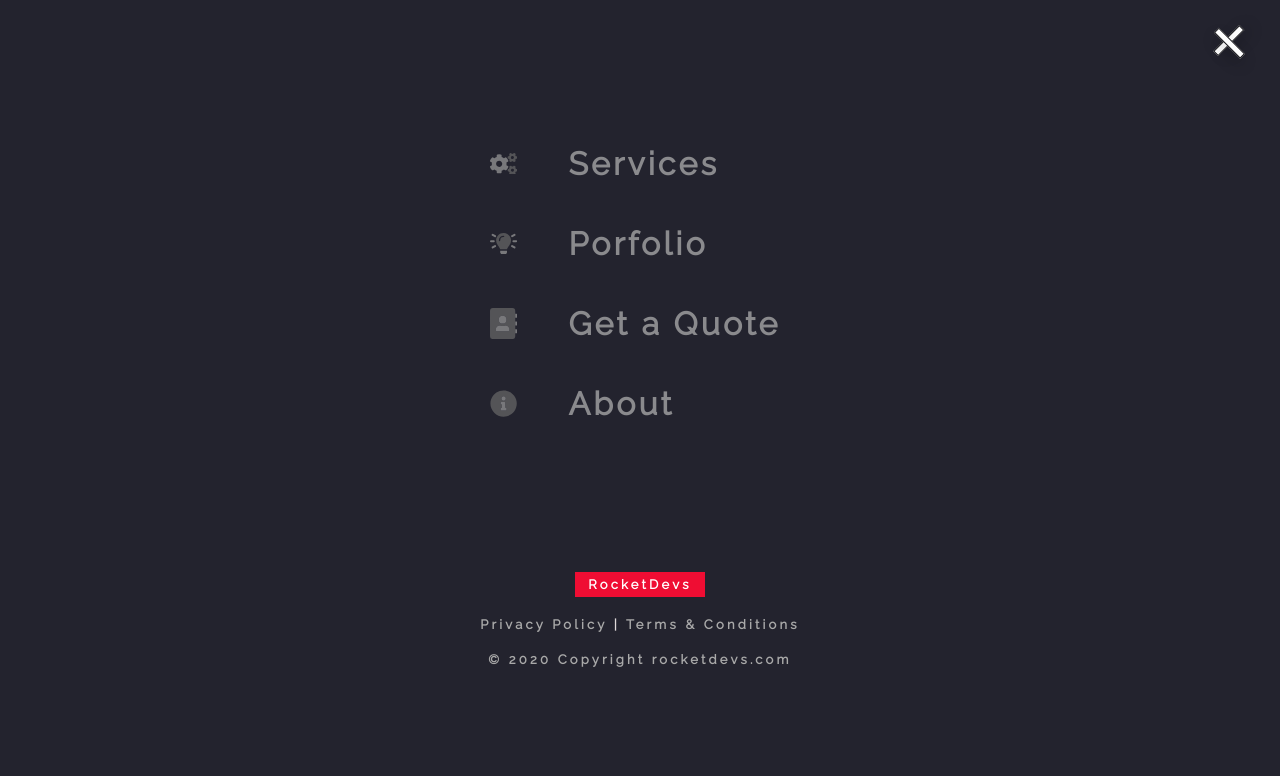
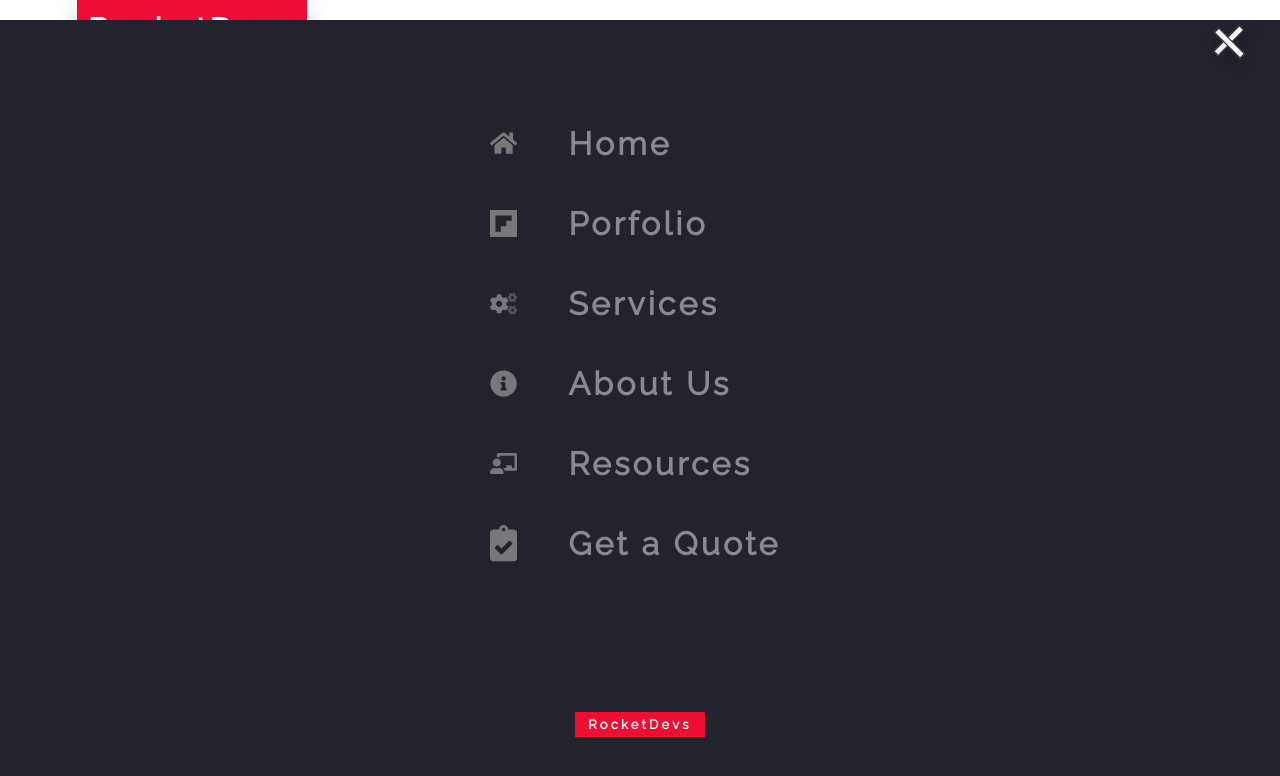
Before and after one commit to christopher73/rocketdevs.com, a React (Create React App) app: page /e-commerce in a window 1280 px wide. Both pictures are taken after a click on the element 1229 px from the left and 28 px from the top of the page. Shown: the top 776 px of the page. Built offline with nearby package versions, Linux system fonts and the light colour scheme.

Commit message:
logo fix

```diff
--- a/src/App.js
+++ b/src/App.js
@@ -3,6 +3,7 @@ import { BrowserRouter as Router, Switch, Route } from "react-router-dom";
 import Landing from "./pages/Landing";
 import Logo from "./components/Logo/Logo";
 import NavBar from "./components/NavBar";
+import Footer from "./components/Footer/Footer";
 import IntAndMod from "./pages/Services/IntAndMod";
 import SEOservices from "./pages/Services/SEOservices";
 import SoftwareDev from "./pages/Services/SoftwareDev";
@@ -26,6 +27,7 @@ export default function App() {
           <Route path="/privacy-policy" component={PrivacyPolicy} />
           <Route path="/terms-and-conditions" component={TermsAndConditions} />
         </Switch>
+        <Footer hideLogo={true} hideText={false} />
       </Router>
     </React.Fragment>
   );
--- a/src/components/Footer/Footer.js
+++ b/src/components/Footer/Footer.js
@@ -1,10 +1,12 @@
 import React from "react";
 import "./styles.css";
 import { Link } from "react-router-dom";
-export default function Footer({ hideLogo }) {
+export default function Footer({ hideLogo, hideText }) {
   return (
     <div className="footer-container">
-      {hideLogo ? <div className="footer-logo">RocketDevs</div> : null}
+      {!hideLogo ? <div className="footer-logo">RocketDevs</div> : null}
+      {!hideText ? (
+        <>
           <div className="footer-div-link">
             <Link to="/privacy-policy">Privacy Policy</Link>
             {" | "}
@@ -12,9 +14,12 @@ export default function Footer({ hideLogo }) {
           </div>
           <div className="footer-div-text">
             <p className="footer-text">
-          © 2020 Copyright <a href="https://rocketdevs.com/">rocketdevs.com</a>
+              © 2020 Copyright{" "}
+              <a href="https://rocketdevs.com/">rocketdevs.com</a>
             </p>
           </div>
+        </>
+      ) : null}
     </div>
   );
 }
--- a/src/components/Forms/styles.css
+++ b/src/components/Forms/styles.css
@@ -48,6 +48,7 @@
   margin: auto;
   display: flex;
   flex-wrap: wrap;
+  padding-bottom: 10px;
 }
 .form-field {
   min-width: 100%;
--- a/src/components/NavBar/NavBar.js
+++ b/src/components/NavBar/NavBar.js
@@ -2,10 +2,57 @@ import React from "react";
 // import DarkMode from "../DarkMode/DarkMode";
 import Footer from "../Footer/Footer";
 import { HashLink } from "react-router-hash-link";
+import { Link } from "react-router-dom";
 export default function NavBar(props) {
   return (
     <nav className="navbar">
       <ul className="navbar-nav">
+        <li className="nav-item">
+          <Link to="/" onClick={() => props.show()} className="nav-link">
+            <svg
+              aria-hidden="true"
+              focusable="false"
+              data-prefix="fas"
+              data-icon="home"
+              role="img"
+              xmlns="http://www.w3.org/2000/svg"
+              viewBox="0 0 576 512"
+              className="svg-inline--fa fa-home fa-w-18 fa-2x"
+            >
+              <path
+                fill="currentColor"
+                d="M280.37 148.26L96 300.11V464a16 16 0 0 0 16 16l112.06-.29a16 16 0 0 0 15.92-16V368a16 16 0 0 1 16-16h64a16 16 0 0 1 16 16v95.64a16 16 0 0 0 16 16.05L464 480a16 16 0 0 0 16-16V300L295.67 148.26a12.19 12.19 0 0 0-15.3 0zM571.6 251.47L488 182.56V44.05a12 12 0 0 0-12-12h-56a12 12 0 0 0-12 12v72.61L318.47 43a48 48 0 0 0-61 0L4.34 251.47a12 12 0 0 0-1.6 16.9l25.5 31A12 12 0 0 0 45.15 301l235.22-193.74a12.19 12.19 0 0 1 15.3 0L530.9 301a12 12 0 0 0 16.9-1.6l25.5-31a12 12 0 0 0-1.7-16.93z"
+                className="fa-primary"
+              ></path>
+            </svg>
+            <span className="link-text">Home</span>
+          </Link>
+        </li>{" "}
+        <li className="nav-item">
+          <Link
+            to="/portfolio"
+            onClick={() => props.show()}
+            className="nav-link"
+          >
+            <svg
+              aria-hidden="true"
+              focusable="false"
+              data-prefix="fab"
+              data-icon="flipboard"
+              role="img"
+              xmlns="http://www.w3.org/2000/svg"
+              viewBox="0 0 448 512"
+              className="svg-inline--fa fa-flipboard fa-w-14 fa-2x"
+            >
+              <path
+                fill="currentColor"
+                d="M0 32v448h448V32H0zm358.4 179.2h-89.6v89.6h-89.6v89.6H89.6V121.6h268.8v89.6z"
+                className="fa-primary"
+              ></path>
+            </svg>
+            <span className="link-text">Porfolio</span>
+          </Link>
+        </li>{" "}
         <li className="nav-item">
           <HashLink
             to="/#services"
@@ -40,36 +87,54 @@ export default function NavBar(props) {
         </li>
         <li className="nav-item">
           <HashLink
-            to="/#get-a-quote-form"
+            to="/#about"
             onClick={() => props.show()}
             className="nav-link"
           >
             <svg
               aria-hidden="true"
               focusable="false"
-              data-prefix="fad"
-              data-icon="lightbulb-on"
+              data-prefix="fas"
+              data-icon="info-circle"
+              role="img"
+              xmlns="http://www.w3.org/2000/svg"
+              viewBox="0 0 512 512"
+              className="svg-inline--fa fa-info-circle fa-w-16 fa-2x"
+            >
+              <path
+                fill="currentColor"
+                d="M256 8C119.043 8 8 119.083 8 256c0 136.997 111.043 248 248 248s248-111.003 248-248C504 119.083 392.957 8 256 8zm0 110c23.196 0 42 18.804 42 42s-18.804 42-42 42-42-18.804-42-42 18.804-42 42-42zm56 254c0 6.627-5.373 12-12 12h-88c-6.627 0-12-5.373-12-12v-24c0-6.627 5.373-12 12-12h12v-64h-12c-6.627 0-12-5.373-12-12v-24c0-6.627 5.373-12 12-12h64c6.627 0 12 5.373 12 12v100h12c6.627 0 12 5.373 12 12v24z"
+                className="fa-primary"
+              ></path>
+            </svg>
+            <span className="link-text">About Us</span>
+          </HashLink>
+        </li>{" "}
+        <li className="nav-item">
+          <Link
+            to="/resources"
+            onClick={() => props.show()}
+            className="nav-link"
+          >
+            <svg
+              aria-hidden="true"
+              focusable="false"
+              data-prefix="fas"
+              data-icon="chalkboard-teacher"
               role="img"
               xmlns="http://www.w3.org/2000/svg"
               viewBox="0 0 640 512"
-              className="svg-inline--fa fa-lightbulb-on fa-w-20 fa-3x"
+              className="svg-inline--fa fa-chalkboard-teacher fa-w-20 fa-2x"
             >
-              <g className="fa-group">
               <path
                 fill="currentColor"
-                  d="M319.45,0C217.44.31,144,83,144,176a175,175,0,0,0,43.56,115.78c16.52,18.85,42.36,58.22,52.21,91.44,0,.28.07.53.11.78H400.12c0-.25.07-.5.11-.78,9.85-33.22,35.69-72.59,52.21-91.44A175,175,0,0,0,496,176C496,78.63,416.91-.31,319.45,0ZM320,96a80.09,80.09,0,0,0-80,80,16,16,0,0,1-32,0A112.12,112.12,0,0,1,320,64a16,16,0,0,1,0,32Z"
-                  className="fa-secondary"
-                ></path>
-                <path
-                  fill="currentColor"
-                  d="M240.06,454.34A32,32,0,0,0,245.42,472l17.1,25.69c5.23,7.91,17.17,14.28,26.64,14.28h61.7c9.47,0,21.41-6.37,26.64-14.28L394.59,472A37.47,37.47,0,0,0,400,454.34L400,416H240ZM112,192a24,24,0,0,0-24-24H24a24,24,0,0,0,0,48H88A24,24,0,0,0,112,192Zm504-24H552a24,24,0,0,0,0,48h64a24,24,0,0,0,0-48ZM131.08,55.22l-55.42-32a24,24,0,1,0-24,41.56l55.42,32a24,24,0,1,0,24-41.56Zm457.26,264-55.42-32a24,24,0,1,0-24,41.56l55.42,32a24,24,0,0,0,24-41.56Zm-481.26-32-55.42,32a24,24,0,1,0,24,41.56l55.42-32a24,24,0,0,0-24-41.56ZM520.94,100a23.8,23.8,0,0,0,12-3.22l55.42-32a24,24,0,0,0-24-41.56l-55.42,32a24,24,0,0,0,12,44.78Z"
+                d="M208 352c-2.39 0-4.78.35-7.06 1.09C187.98 357.3 174.35 360 160 360c-14.35 0-27.98-2.7-40.95-6.91-2.28-.74-4.66-1.09-7.05-1.09C49.94 352-.33 402.48 0 464.62.14 490.88 21.73 512 48 512h224c26.27 0 47.86-21.12 48-47.38.33-62.14-49.94-112.62-112-112.62zm-48-32c53.02 0 96-42.98 96-96s-42.98-96-96-96-96 42.98-96 96 42.98 96 96 96zM592 0H208c-26.47 0-48 22.25-48 49.59V96c23.42 0 45.1 6.78 64 17.8V64h352v288h-64v-64H384v64h-76.24c19.1 16.69 33.12 38.73 39.69 64H592c26.47 0 48-22.25 48-49.59V49.59C640 22.25 618.47 0 592 0z"
                 className="fa-primary"
               ></path>
-              </g>
             </svg>
-            <span className="link-text">Porfolio</span>
-          </HashLink>
-        </li>{" "}
+            <span className="link-text">Resources</span>
+          </Link>
+        </li>
         <li className="nav-item">
           <HashLink
             to="/#get-a-quote-form"
@@ -79,63 +144,24 @@ export default function NavBar(props) {
             <svg
               aria-hidden="true"
               focusable="false"
-              data-prefix="fad"
-              data-icon="address-book"
+              data-prefix="fas"
+              data-icon="clipboard-check"
               role="img"
               xmlns="http://www.w3.org/2000/svg"
-              viewBox="0 0 448 512"
-              className="svg-inline--fa fa-address-book fa-w-14 fa-fw fa-lg"
+              viewBox="0 0 384 512"
+              className="svg-inline--fa fa-clipboard-check fa-w-12 fa-2x"
             >
-              <g className="fa-group">
               <path
                 fill="currentColor"
-                  d="M416 48a48 48 0 0 0-48-48H48A48 48 0 0 0 0 48v416a48 48 0 0 0 48 48h320a48 48 0 0 0 48-48zm-208 80a64 64 0 1 1-64 64 64.06 64.06 0 0 1 64-64zm112 236.8c0 10.6-10 19.2-22.4 19.2H118.4C106 384 96 375.4 96 364.8v-19.2c0-31.8 30.1-57.6 67.2-57.6h5a103 103 0 0 0 79.6 0h5c37.1 0 67.2 25.8 67.2 57.6z"
-                  className="fa-secondary"
-                ></path>
-                <path
-                  fill="currentColor"
-                  d="M252.8 288h-5a103 103 0 0 1-79.6 0h-5c-37.1 0-67.2 25.8-67.2 57.6v19.2c0 10.6 10 19.2 22.4 19.2h179.2c12.4 0 22.4-8.6 22.4-19.2v-19.2c0-31.8-30.1-57.6-67.2-57.6zM208 256a64 64 0 1 0-64-64 64.06 64.06 0 0 0 64 64zm228-32h-20v64h20a12 12 0 0 0 12-12v-40a12 12 0 0 0-12-12zm0 128h-20v64h20a12 12 0 0 0 12-12v-40a12 12 0 0 0-12-12zm0-256h-20v64h20a12 12 0 0 0 12-12v-40a12 12 0 0 0-12-12z"
+                d="M336 64h-80c0-35.3-28.7-64-64-64s-64 28.7-64 64H48C21.5 64 0 85.5 0 112v352c0 26.5 21.5 48 48 48h288c26.5 0 48-21.5 48-48V112c0-26.5-21.5-48-48-48zM192 40c13.3 0 24 10.7 24 24s-10.7 24-24 24-24-10.7-24-24 10.7-24 24-24zm121.2 231.8l-143 141.8c-4.7 4.7-12.3 4.6-17-.1l-82.6-83.3c-4.7-4.7-4.6-12.3.1-17L99.1 285c4.7-4.7 12.3-4.6 17 .1l46 46.4 106-105.2c4.7-4.7 12.3-4.6 17 .1l28.2 28.4c4.7 4.8 4.6 12.3-.1 17z"
                 className="fa-primary"
               ></path>
-              </g>
             </svg>
             <span className="link-text">Get a Quote</span>
           </HashLink>
         </li>
-        <li className="nav-item">
-          <HashLink
-            to="/#about"
-            onClick={() => props.show()}
-            className="nav-link"
-          >
-            <svg
-              aria-hidden="true"
-              focusable="false"
-              data-prefix="fad"
-              data-icon="info-circle"
-              role="img"
-              xmlns="http://www.w3.org/2000/svg"
-              viewBox="0 0 512 512"
-              className="svg-inline--fa fa-info-circle fa-w-16 fa-lg"
-            >
-              <g className="fa-group">
-                <path
-                  fill="currentColor"
-                  d="M256 8C119 8 8 119.08 8 256s111 248 248 248 248-111 248-248S393 8 256 8zm0 110a42 42 0 1 1-42 42 42 42 0 0 1 42-42zm56 254a12 12 0 0 1-12 12h-88a12 12 0 0 1-12-12v-24a12 12 0 0 1 12-12h12v-64h-12a12 12 0 0 1-12-12v-24a12 12 0 0 1 12-12h64a12 12 0 0 1 12 12v100h12a12 12 0 0 1 12 12z"
-                  className="fa-secondary"
-                ></path>
-                <path
-                  fill="currentColor"
-                  d="M256 202a42 42 0 1 0-42-42 42 42 0 0 0 42 42zm44 134h-12V236a12 12 0 0 0-12-12h-64a12 12 0 0 0-12 12v24a12 12 0 0 0 12 12h12v64h-12a12 12 0 0 0-12 12v24a12 12 0 0 0 12 12h88a12 12 0 0 0 12-12v-24a12 12 0 0 0-12-12z"
-                  className="fa-primary"
-                ></path>
-              </g>
-            </svg>
-            <span className="link-text">About</span>
-          </HashLink>
-        </li>{" "}
         <div style={{ marginTop: "10%" }}>
-          <Footer hideLogo={true} />
+          <Footer hideLogo={false} hideText={true} />
         </div>
       </ul>
     </nav>
```
Also changed, not shown: src/pages/Services/WebDesign.js (+16 -16 lines). Lines whose indentation alone changed are shown as unchanged.
